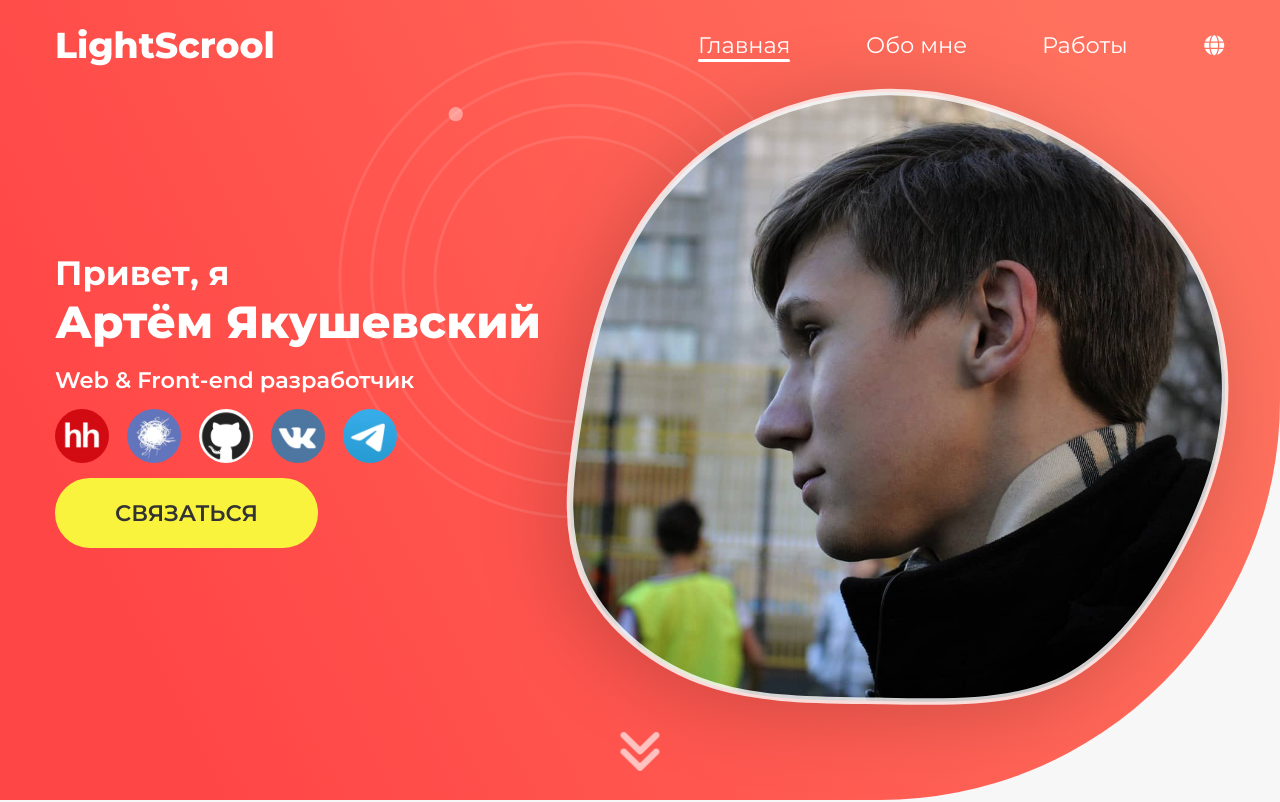
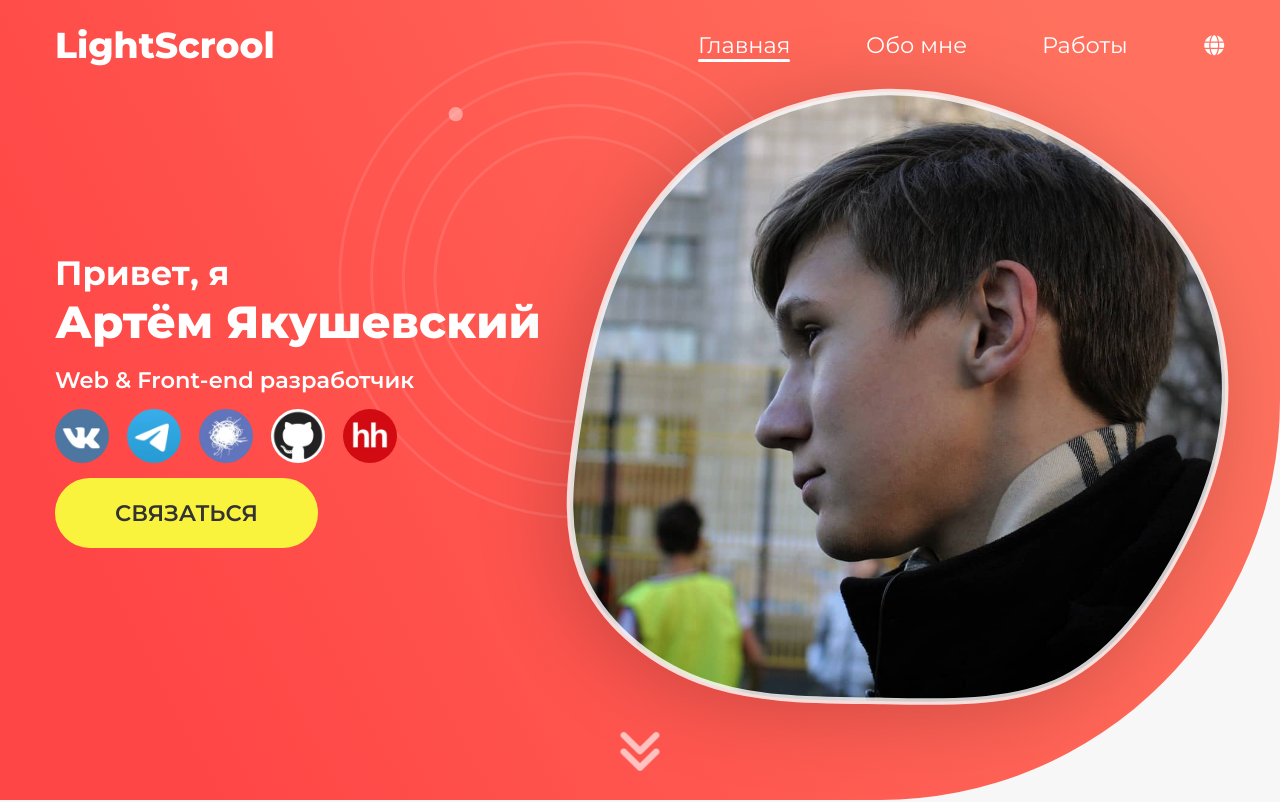
Before and after one commit to LightScrool/portfolio, a React (Create React App) app in the folder client/: page / in a window 1280 px wide. Shown: the top 802 px of the page. Built offline with nearby package versions, Linux system fonts and the light colour scheme.

Commit message:
Media update

```diff
--- a/client/src/components/Media.tsx
+++ b/client/src/components/Media.tsx
@@ -1,5 +1,6 @@
 import React from 'react';
 import "../styles/Media.scss";
+import {TMediaItem} from "../types";
 import HeadHunterIcon from "../assests/icons/HeadHunter.jpg";
 import HabrCareerIcon from "../assests/icons/HabrCareer.jpg";
 import GitHubIcon from "../assests/icons/GitHub.jpg";
@@ -7,22 +8,20 @@ import VKIcon from "../assests/icons/VK.jpg";
 import TelegramIcon from "../assests/icons/Telegram.jpg";
 
 const Media = () => {
-    type TItem = {src: string, alt: string}
-
-    const items: Array<TItem> = [
-        {src: HeadHunterIcon, alt: "HeadHunter"},
-        {src: HabrCareerIcon, alt: "HabrCareer"},
-        {src: GitHubIcon, alt: "GitHub"},
-        {src: VKIcon, alt: "VK"},
-        {src: TelegramIcon, alt: "Telegram"}
+    const items: Array<TMediaItem> = [
+        {name: "VK", picture: VKIcon, href: "https://vk.com/artem19o"},
+        {name: "Telegram", picture: TelegramIcon, href: "https://t.me/LightScrool"},
+        {name: "HabrCareer", picture: HabrCareerIcon, href: "https://career.habr.com/lightscrool"},
+        {name: "GitHub", picture: GitHubIcon, href: "https://github.com/LightScrool"},
+        {name: "HeadHunter", picture: HeadHunterIcon, href: "https://perm.hh.ru/resume/cd83bc1eff099f6a690039ed1f315647384a4a"},
     ]
 
     return (
         <div className="Media">
             {items.map(item => (
-                <div className="Media__item">
-                    <img src={item.src} alt={item.alt}/>
-                </div>
+                <a key={item.name} className="Media__item" href={item.href} target="_blank">
+                    <img src={item.picture} alt={item.name}/>
+                </a>
             ))}
         </div>
     );
--- a/client/src/types/index.ts
+++ b/client/src/types/index.ts
@@ -49,3 +49,9 @@ export type TNavItem = {
     offset: number,
     text: string,
 }
+
+export type TMediaItem = {
+    name: string,
+    picture: string,
+    href: string
+}
```
Also changed, not shown: client/src/assests/icons/GitHub.jpg.
